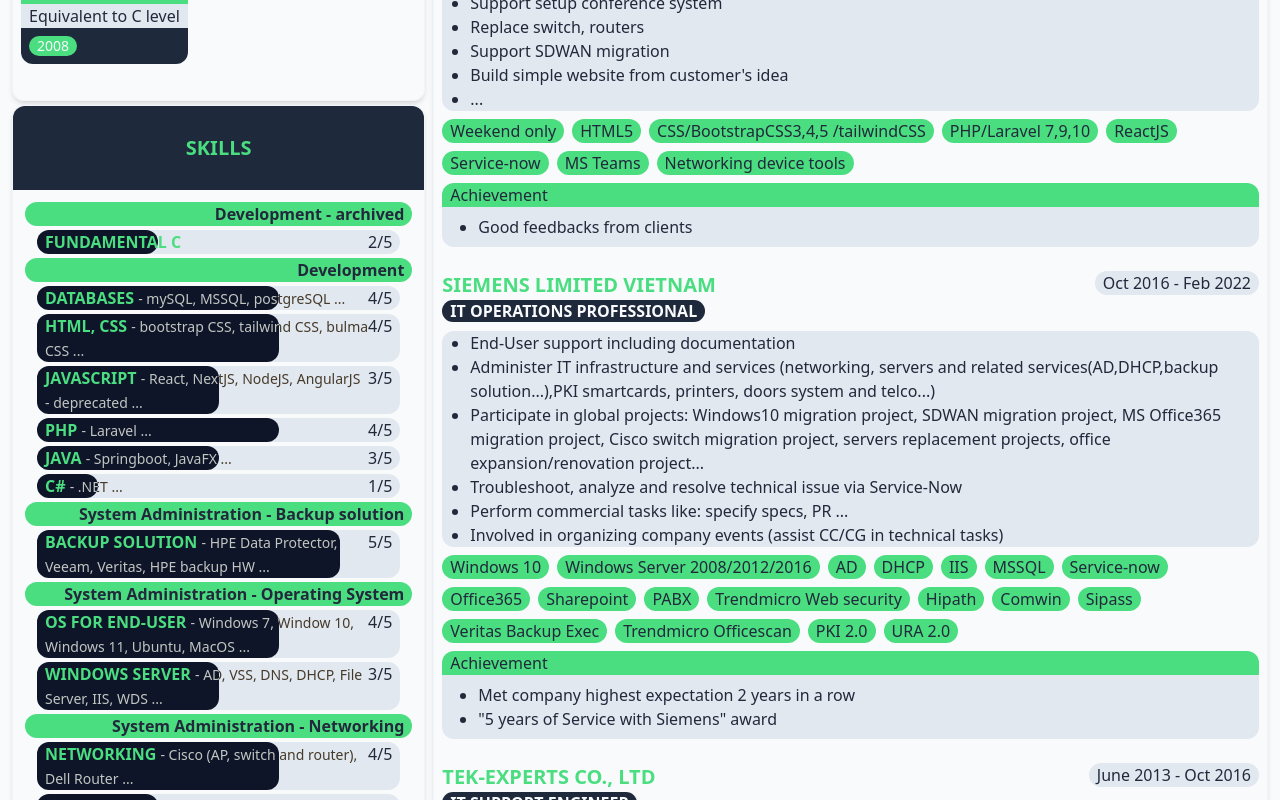
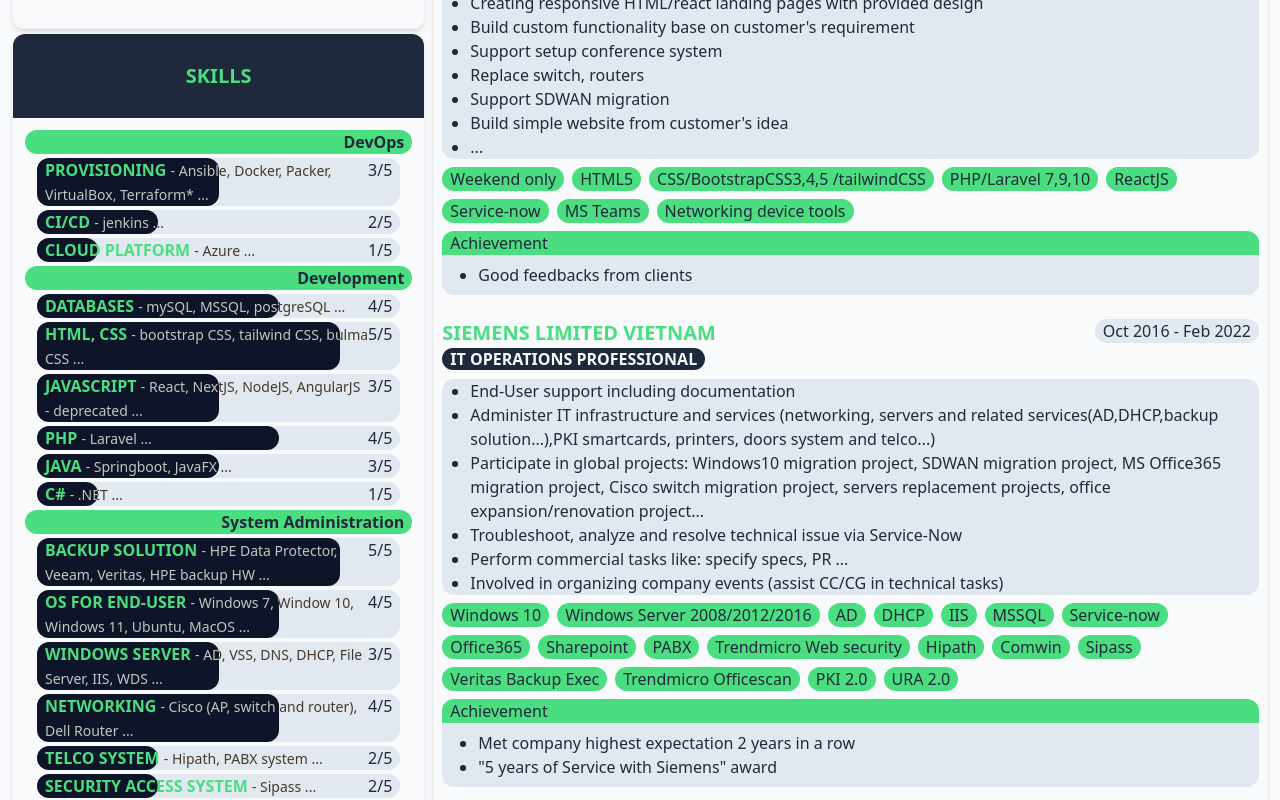
Before and after one commit to phuopham/resume, a React (Vite) app: page / in a window 1280 px wide. Shown: the part 860-1660 px from the top of the page. Built offline with nearby package versions, Linux system fonts and the light colour scheme.

Commit message:
update resume

```diff
--- a/public/resume.json
+++ b/public/resume.json
@@ -35,7 +35,7 @@
         ]
     },
     "target": {
-        "current": "strengthen development skills and become a cloud-based Dev-Ops engineer"
+        "current": "strengthen Devops and development skills"
     },
     "career": [
         {
@@ -51,20 +51,24 @@
                 "Manage Vietnam's IT budget",
                 "Participate in global projects: MS Teams migration project, Windows11 role-out project, Server replacement projects...",
                 "Troubleshoot, analyze and resolve technical issues via Service-Now",
+                "Automate tasks with Ansible and Jenkins",
                 "Perform commercial tasks like: obtain specification, managing purchase requests/orders..."
             ],
             "achievement": [
-                "Successfully sign 3 year contract with the company after prober time"
+                "Successfully sign 3 year contract with the company after prober time",
+                "Met company expectation."
             ],
             "tools": [
                 "Windows 10/11",
                 "Windows Server 2016",
                 "AD",
+                "Azure",
                 "Ubuntu 18/20/22",
                 "Service-now",
                 "Office365",
                 "Concerto",
                 "Jenkins",
+                "Ansible",
                 "Splunk",
                 "CyberArk PAM"
             ]
@@ -201,13 +205,41 @@
     ],
     "skills": [
         {
-            "catalog": "Development - archived",
-            "experienced_with": [],
-            "object": "Fundamental C",
-            "detail": "For logic and problem solving skill",
-            "experience_from": "2022",
-            "disruption": 1,
+            "catalog": "DevOps",
+            "experienced_with": [
+                "Ansible",
+                "Docker",
+                "Packer",
+                "VirtualBox",
+                "Terraform*"
+            ],
+            "object": "Provisioning",
+            "detail": "",
+            "experience_from": "2023",
+            "disruption": 0,
+            "self_rate": 3
+        },
+        {
+            "catalog": "DevOps",
+            "experienced_with": [
+                "jenkins"
+            ],
+            "object": "CI/CD",
+            "detail": "",
+            "experience_from": "2023",
+            "disruption": 0,
             "self_rate": 2
+        },
+        {
+            "catalog": "DevOps",
+            "experienced_with": [
+                "Azure"
+            ],
+            "object": "Cloud platform",
+            "detail": "",
+            "experience_from": "2023",
+            "disruption": 0,
+            "self_rate": 1
         },
         {
             "catalog": "Development",
@@ -233,7 +265,7 @@
             "detail": "",
             "experience_from": "2022",
             "disruption": 0,
-            "self_rate": 4
+            "self_rate": 5
         },
         {
             "catalog": "Development",
@@ -284,7 +316,7 @@
             "self_rate": 1
         },
         {
-            "catalog": "System Administration - Backup solution",
+            "catalog": "System Administration",
             "experienced_with": [
                 "HPE Data Protector",
                 "Veeam",
@@ -298,7 +330,7 @@
             "self_rate": 5
         },
         {
-            "catalog": "System Administration - Operating System",
+            "catalog": "System Administration",
             "experienced_with": [
                 "Windows 7",
                 "Window 10",
@@ -313,7 +345,7 @@
             "self_rate": 4
         },
         {
-            "catalog": "System Administration - Operating System",
+            "catalog": "System Administration",
             "experienced_with": [
                 "AD",
                 "VSS",
@@ -330,7 +362,7 @@
             "self_rate": 3
         },
         {
-            "catalog": "System Administration - Networking",
+            "catalog": "System Administration",
             "experienced_with": [
                 "Cisco (AP, switch and router)",
                 "Dell Router"
@@ -342,7 +374,7 @@
             "self_rate": 4
         },
         {
-            "catalog": "System Administration - Networking",
+            "catalog": "System Administration",
             "experienced_with": [
                 "Hipath",
                 "PABX system"
@@ -354,7 +386,7 @@
             "self_rate": 2
         },
         {
-            "catalog": "System Administration - Networking",
+            "catalog": "System Administration",
             "experienced_with": [
                 "Sipass"
             ],
@@ -365,7 +397,7 @@
             "self_rate": 2
         },
         {
-            "catalog": "System Administration - Virtualization",
+            "catalog": "System Administration",
             "experienced_with": [
                 "VMware",
                 "Hyper-V",
@@ -378,7 +410,7 @@
             "self_rate": 2
         },
         {
-            "catalog": "System Administration - Virtualization",
+            "catalog": "System Administration",
             "experienced_with": [
                 "Docker"
             ],
@@ -450,6 +482,11 @@
     "certificates": [
         {
             "year": "2023",
+            "field": "Devops fundamental - Tel4VN",
+            "shortname": "DevOps fundamental - Tel4VN"
+        },
+        {
+            "year": "2023",
             "field": "Cisco Cerified Network Associate - CCNA",
             "shortname": "CCNA"
         },
@@ -486,122 +523,5 @@
             "disruption": 5,
             "self_rate": 3
         }
-    ],
-    "portfolio": [
-        {
-            "start_date": "2023",
-            "status": "Completed",
-            "period": "1 week",
-            "project": "CV",
-            "link": "https://github.com/phuopham/resume",
-            "description": "A shout out portal for recruiter. Small simple website with essential info.",
-            "catalog": [
-                "JSON",
-                "HTML",
-                "TailwindCSS",
-                "React"
-            ]
-        },
-        {
-            "start_date": "2023",
-            "status": "Completed",
-            "period": "1 week",
-            "project": "MiniOB",
-            "link": "https://github.com/phuopham/miniOB",
-            "description": "My wife run small online business and need a offline tool to tracking order. It need to develop fast, up-and-run, and stable. So i decided to use XAMPP along with Laravel and mySQL to take advantage of SQL and production readiness.",
-            "catalog": [
-                "mySQL",
-                "Laravel10",
-                "PHP8.1",
-                "HTML",
-                "Bootstrap5"
-            ]
-        },
-        {
-            "start_date": "2023",
-            "status": "On-going",
-            "period": "2 weeks",
-            "project": "Sport league management API",
-            "link": "https://github.com/phuopham/q-sport-league-management",
-            "description": "In Qualcomm, we have a foosball club and they are tracking the tournament with excel file. I'm working on this to take advantage for Web and mobile development",
-            "catalog": [
-                "NodeJS",
-                "Prisma",
-                "mySQL",
-                "Typescript"
-            ]
-        },
-        {
-            "start_date": "2023",
-            "status": "On-going",
-            "period": "2 weeks",
-            "project": "Sport league management front-end",
-            "link": "https://github.com/phuopham/league-management",
-            "demo": "https://phuopham.github.io/league-management/",
-            "description": "In Qualcomm, we have a foosball club and they are tracking the tournament with excel file. I'm working on it to implement sport league management API on Web",
-            "catalog": [
-                "HTML",
-                "Tailwind",
-                "React",
-                "Javascript"
-            ]
-        },
-        {
-            "start_date": "2022",
-            "status": "Completed",
-            "period": "2 weeks",
-            "project": "VieSpa API - Spa management system",
-            "link": "https://github.com/phuopham/viespa",
-            "description": "Spa management system to demonstrate Java and Springboot skills: OOP development, data JPA, DTO",
-            "catalog": [
-                "Java",
-                "Springboot",
-                "mySQL"
-            ]
-        },
-        {
-            "start_date": "2022",
-            "status": "Completed",
-            "period": "1 month",
-            "project": "Clarin - Cosmetic online store",
-            "link": "https://github.com/phuopham/Firstproject",
-            "description": "1st project at Aptech. Team size of 4. Demonstrate what we learnt in first semester",
-            "catalog": [
-                "HTML",
-                "Bootstrap4",
-                "PHP7",
-                "mySQL"
-            ]
-        },
-        {
-            "start_date": "2023",
-            "status": "Completed",
-            "period": "1 month",
-            "project": "VieSpa - Spa management system",
-            "link": "https://github.com/ngtrongduc106/vieSpa",
-            "description": "2nd project at Aptech. \nTeam size of 4. \nExplore desktop app with essential features",
-            "catalog": [
-                "JavaFX",
-                "Java",
-                "mySQL"
-            ]
-        },
-        {
-            "start_date": "2023",
-            "status": "Completed",
-            "period": "3 days",
-            "project": "eStudies - Techwiz2022",
-            "link": "https://github.com/phuopham/Techwiz2022",
-            "demo": "https://phuopham.github.io/Techwiz2022/",
-            "description": "3 days challenge for Front-end developer - Seeding round",
-            "catalog": [
-                "JSON",
-                "HTML",
-                "CSS",
-                "Bootstrap5",
-                "AngularJS - deprecated"
-            ],
-            "award": "Seeding round"
-        }
     ]
 }
--- a/src/components/Languages.jsx
+++ b/src/components/Languages.jsx
@@ -10,10 +10,10 @@
                 {data.map((lang, key) => (
                     <li key={key}>
                         <div className='rounded-t-xl text-slate-800 font-semibold bg-green-400 px-2 uppercase'>{lang.object}</div>
-                        <div className={`${lang.experience_from == '' ? 'rounded-b-xl' : ''} bg-slate-200 px-2`}>{lang.detail}</div>
-                        {!lang.experience_from == '' && <div className='rounded-b-xl text-slate-50 bg-slate-800 p-2 flex flex-wrap items-start'>
+                        <div className={`rounded-b-xl bg-slate-200 px-2`}>{lang.detail}</div>
+                        {/* {!lang.experience_from == '' && <div className='rounded-b-xl text-slate-50 bg-slate-800 p-2 flex flex-wrap items-start'>
                             <div className='px-2 text-sm bg-green-400 text-slate-50 rounded-full'>{lang.experience_from}</div>
-                        </div>}
+                        </div>} */}
                     </li>
                 ))}
             </ul>
```
